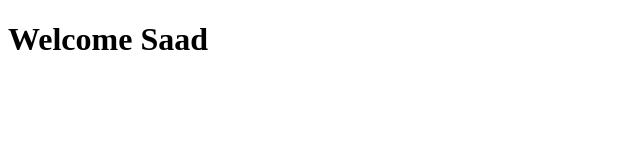
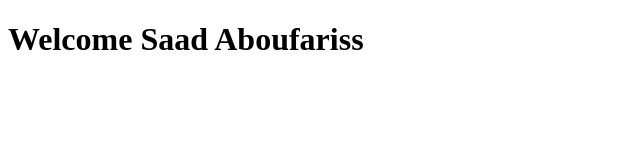
Before and after one commit to Aboufariss-saad/TP4_devops, a plain HTML site: page index.html in a window 1280 px wide. Shown: the whole page, without its empty margins (0-640 px from the left). Drawn offline with Linux system fonts and the light colour scheme.

Commit message:
Tp4 1 V4

```diff
--- a/index.html
+++ b/index.html
@@ -6,6 +6,6 @@
     <title>Welcome BDCC</title>
 </head>
 <body>
-<h1>Welcome Saad</h1>
+<h1>Welcome Saad Aboufariss</h1>
 </body>
 </html>
```
